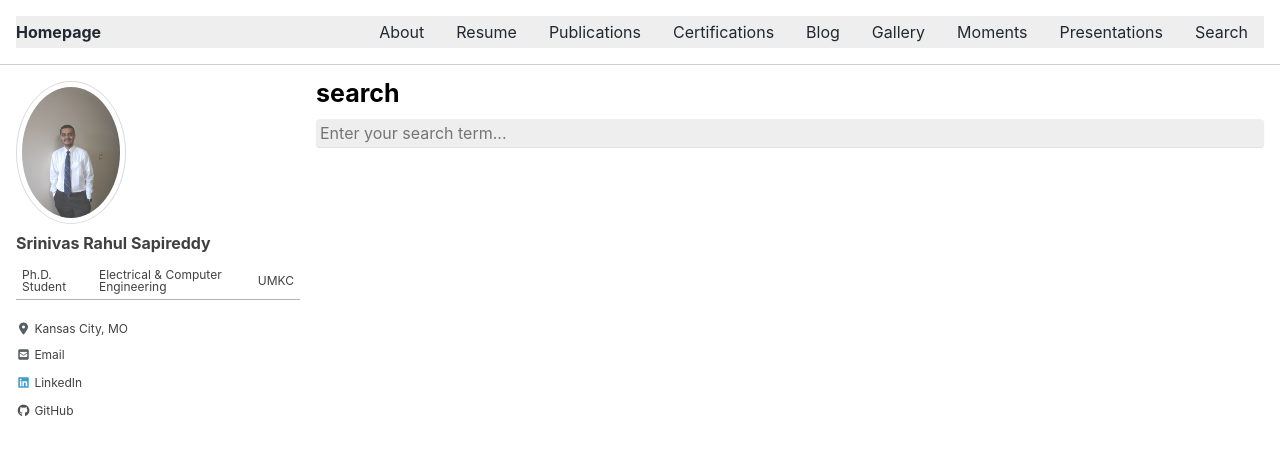
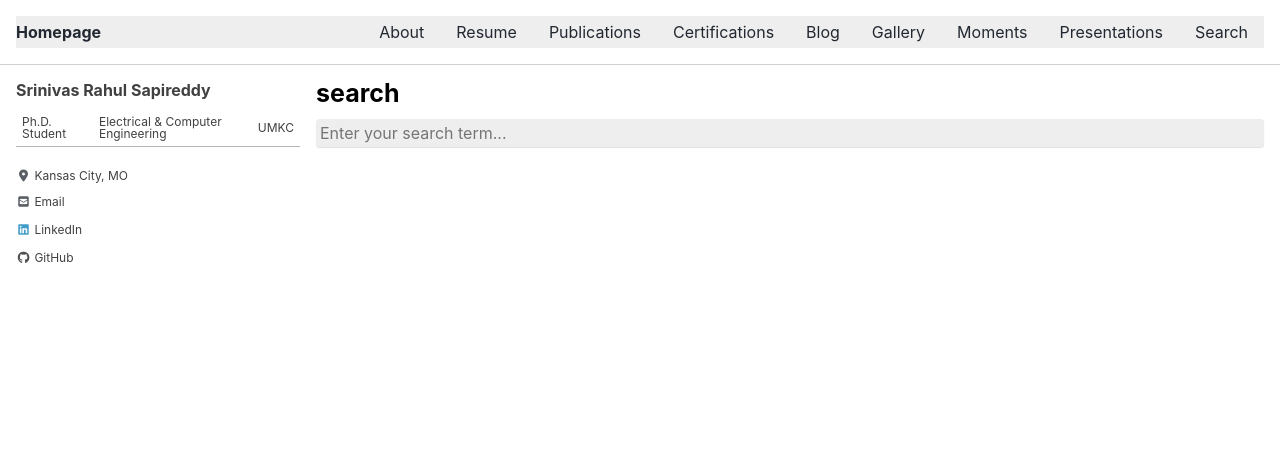
Before and after one commit to srsapireddy/srsapireddy.github.io, a Jekyll site: the page built from _pages/search.md, in a window 1280 px wide and 900 px high. Shown: the top 455 px of the window. Built offline with Jekyll 4.4.1, drawn with Linux system fonts in a browser that asks for light colours; cached includes are drawn as plain includes; nearby versions of some CDN libraries.

Commit message:
Update _config.yml

```diff
--- a/_config.yml
+++ b/_config.yml
@@ -108,7 +108,7 @@ analytics:
 # Site Author (Sidebar Bio)
 author:
   name             : "Srinivas Rahul Sapireddy"
-  avatar           : "/images/image.jpeg"
+  avatar           :
   bio              : "Ph.D. Student | Electrical & Computer Engineering | UMKC"
   location         : "Kansas City, MO"
   email            : "sapireddysrinivas2020@gmail.com"
```
